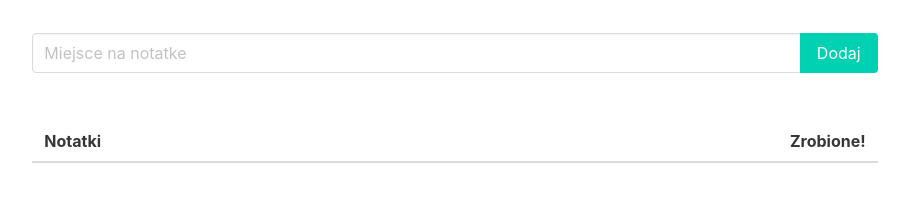
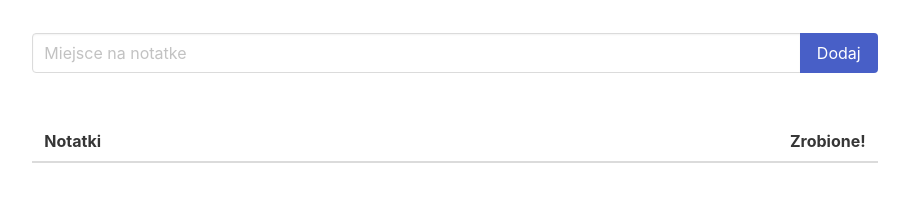
Before and after one commit to SunSirHC/todo-list, a website: page client/index.html in a window 1280 px wide. Shown: the part 131-332 px from the top of the page, without its empty margins (185-1094 px from the left). Drawn offline with nearby package versions, Linux system fonts and the light colour scheme; no server answers.

Commit message:
Update index.html

```diff
--- a/client/index.html
+++ b/client/index.html
@@ -27,7 +27,7 @@
           <input class="input" type="text" name="title" id="title" placeholder="Miejsce na notatke">
         </div>
         <div class="control">
-          <button class="button is-primary" type="submit" id="addTaskBtn">
+          <button class="button is-link" type="submit" id="addTaskBtn">
             Dodaj
           </button>
         </div>
```
